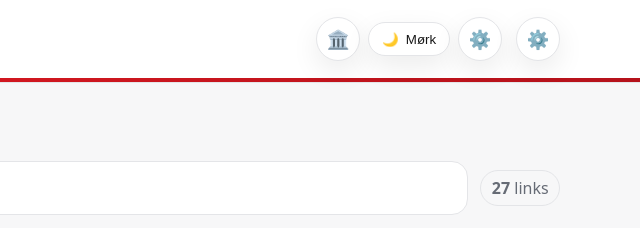
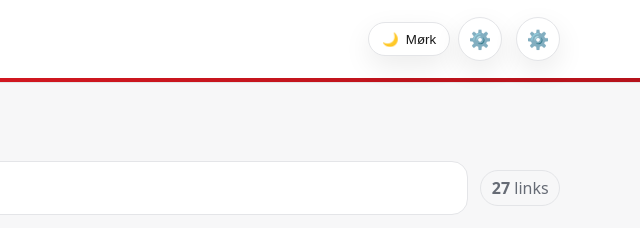
Before and after one commit to bushidoshq-sys/OverblikDK, a website: page banker.html in a window 1280 px wide. Shown: the top 228 px of the page, 640-1280 px from the left. Drawn offline with Linux system fonts and the light colour scheme.

Commit message:
Apply current header navigation rule to banker.html

```diff
--- a/banker.html
+++ b/banker.html
@@ -24,8 +24,6 @@
       <h1>OverblikDK</h1>
       <small>Banker</small>
     </div>
-
-      <a class="header-icon-btn" href="index.html" aria-label="Forside" title="Forside">🏛️</a>
       <button id="themeToggle" class="theme-toggle" type="button" aria-label="Skift mellem lys og mørk visning" aria-pressed="false">
         <span class="theme-toggle__icon" aria-hidden="true">🌙</span>
         <span class="theme-toggle__text">Mørk</span>
```
